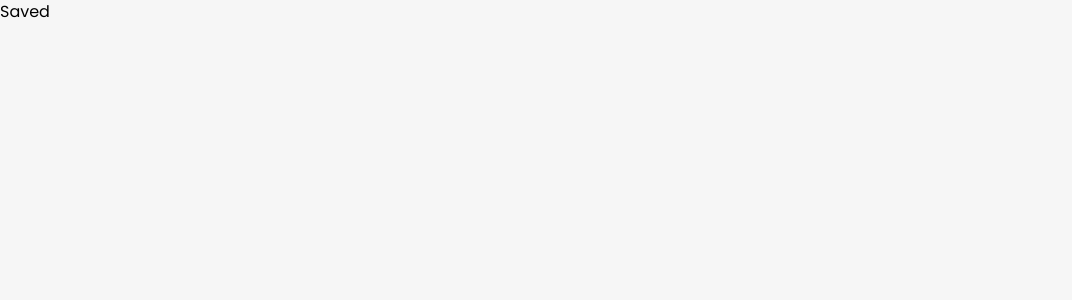
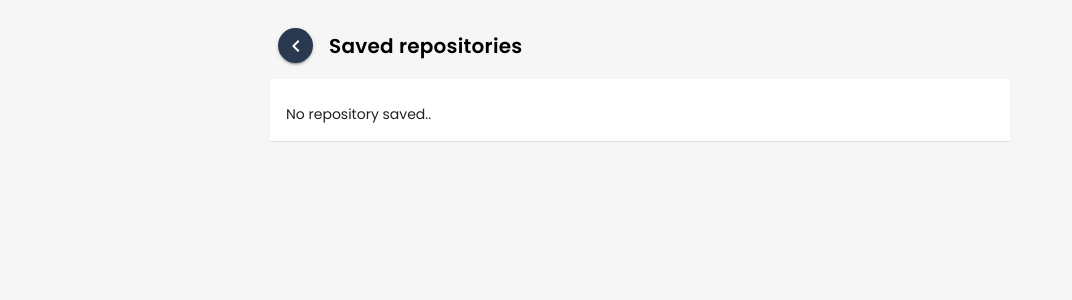
Before and after one commit to aqilahqi/vue3-github-search, a Vue app: page /saved-repositories in a window 1280 px wide. Shown: the top 300 px of the page, without its empty margins (0-1072 px from the left). Built offline with nearby package versions, Linux system fonts and the light colour scheme.

Commit message:
add saved repo page

```diff
--- a/src/components/SingleResult.vue
+++ b/src/components/SingleResult.vue
@@ -13,11 +13,12 @@
           {{ item.full_name }}
         </h5>
         <v-btn
-          :icon="mdiBookmarkOutline"
+          :icon="item.saved ? mdiBookmark : mdiBookmarkOutline"
           variant="flat"
           color="white"
           class="text-dark custom-btn-icon"
           size="34"
+          @click="saveRepo"
         >
         </v-btn>
       </div>
@@ -86,12 +87,18 @@
 </template>
 
 <script setup>
+import { useRepoStore } from "@/stores/RepoStore";
 import Topics from "@/components/Topics.vue";
 import star from "@/assets/images/stars.png";
 import eye from "@/assets/images/eye-outline.png";
 import fork from "@/assets/images/source-fork.png";
 import { mdiBookmark, mdiBookmarkOutline } from "@mdi/js";
 const props = defineProps(["item"]);
+const repoStore = useRepoStore();
+
+const saveRepo = () => {
+  repoStore.saveRepo(props.item);
+};
 </script>
 
 <style lang="scss">
--- a/src/pages/SavedRepo.vue
+++ b/src/pages/SavedRepo.vue
@@ -1,7 +1,46 @@
 <template>
-  <div>Saved</div>
+  <div>
+    <v-layout>
+      <div class="container">
+        <div class="d-flex align-center left">
+          <router-link to="/">
+            <v-btn
+              class="ma-2 action-button"
+              color="dark"
+              size="35px"
+              :icon="mdiChevronLeft"
+            ></v-btn>
+          </router-link>
+          <h1 class="m-0 ml-2 text-h6 font-weight-semibold">
+            Saved repositories
+          </h1>
+        </div>
+        <div class="list-wrapper" v-if="list.length > 0">
+          <Result v-for="l in list" :key="l.id" :item="l" />
+        </div>
+        <v-banner
+          v-else
+          lines="three"
+          class="mt-2"
+          text="No repository saved.."
+          :stacked="false"
+        >
+        </v-banner>
+      </div>
+    </v-layout>
+  </div>
 </template>
 
-<script setup></script>
+<script setup>
+import { computed } from "vue";
+import { useRepoStore } from "@/stores/RepoStore";
+import { mdiChevronLeft } from "@mdi/js";
+import Result from "@/components/SingleResult.vue";
+
+const repoStore = useRepoStore();
+const list = computed(() => {
+  return repoStore.history;
+});
+</script>
 
 <style lang="scss" scoped></style>
--- a/src/stores/RepoStore.js
+++ b/src/stores/RepoStore.js
@@ -16,7 +16,6 @@ export const useRepoStore = defineStore("repoStore", {
       sort: "",
     },
     searchWord: "",
-    single: {},
     history: [],
   }),
   actions: {
@@ -34,6 +33,16 @@ export const useRepoStore = defineStore("repoStore", {
           .then((response) => {
             this.list = [];
             response.data.items.map((item) => {
+              const findSaved = this.history.find((repo) => repo.id == item.id);
+              if (findSaved) {
+                item = Object.assign(item, {
+                  saved: true,
+                });
+              } else {
+                item = Object.assign(item, {
+                  saved: false,
+                });
+              }
               this.list.push(item);
             });
             resolve("list retrieved");
@@ -43,6 +52,18 @@ export const useRepoStore = defineStore("repoStore", {
           });
       });
     },
+    saveRepo(repo) {
+      const find = this.history.find((list) => list.id == repo.id);
+      const toggleSave = this.list.findIndex((list) => list.id == repo.id);
+
+      if (!find) {
+        this.list[toggleSave].saved = !this.list[toggleSave].saved;
+        this.history.push(repo);
+      } else {
+        this.history = this.history.filter((history) => history.id !== repo.id);
+        this.list[toggleSave].saved = !this.list[toggleSave].saved;
+      }
+    },
   },
 });
 
```
